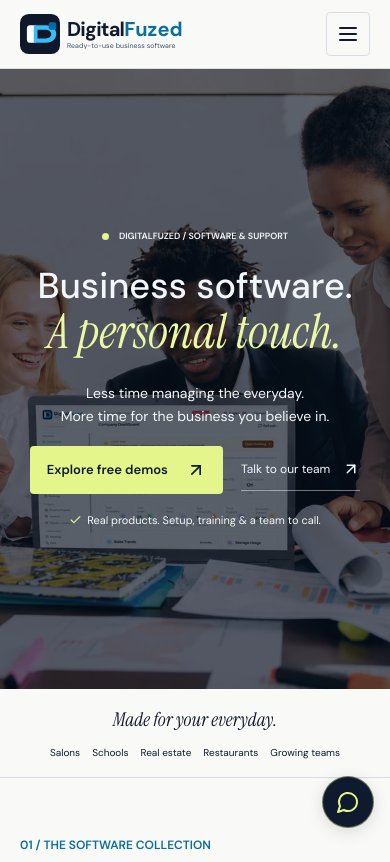
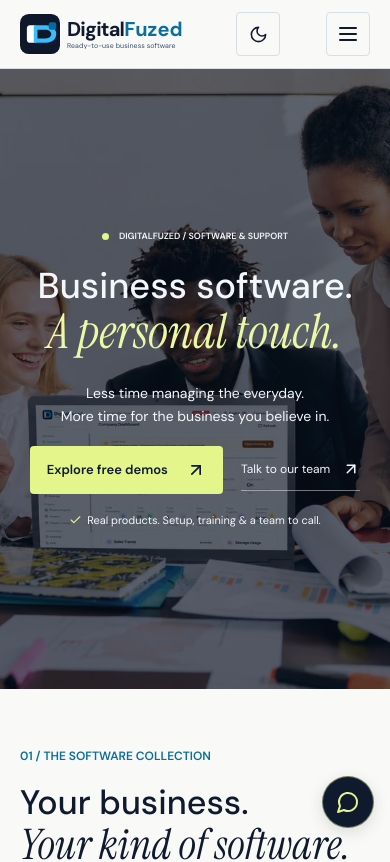
Before and after one commit to afsarkhan10182/landingPage, a React (Vite) app: page / in a window 390 px wide. Shown: the top 862 px of the page. Built offline with nearby package versions, Linux system fonts and the light colour scheme; the HTML template or start-up script is replaced by a standard one.

Commit message:
Simplify mobile navigation and product previews

```diff
--- a/src/components/Header.jsx
+++ b/src/components/Header.jsx
@@ -78,6 +78,20 @@ export default function Header() {
           </a>
         </div>
         <button
+          className="icon-button mobile-theme-toggle"
+          type="button"
+          aria-label={`Switch to ${theme === "dark" ? "light" : "dark"} mode`}
+          aria-pressed={theme === "dark"}
+          title={`Switch to ${theme === "dark" ? "light" : "dark"} mode`}
+          onClick={() => setTheme((current) => (current === "dark" ? "light" : "dark"))}
+        >
+          {theme === "dark" ? (
+            <Sun size={19} aria-hidden="true" />
+          ) : (
+            <Moon size={19} aria-hidden="true" />
+          )}
+        </button>
+        <button
           ref={toggle}
           className="icon-button menu-toggle"
           aria-label={open ? "Close menu" : "Open menu"}
@@ -116,23 +130,6 @@ export default function Header() {
             Get in touch
             <ArrowRight size={18} aria-hidden="true" />
           </a>
-          <button
-            className="mobile-theme-toggle"
-            type="button"
-            aria-label={`Switch to ${theme === "dark" ? "light" : "dark"} mode`}
-            aria-pressed={theme === "dark"}
-            onClick={() => setTheme((current) => (current === "dark" ? "light" : "dark"))}
-          >
-            <span>
-              {theme === "dark" ? (
-                <Sun size={19} aria-hidden="true" />
-              ) : (
-                <Moon size={19} aria-hidden="true" />
-              )}
-              {theme === "dark" ? "Light mode" : "Dark mode"}
-            </span>
-            <ArrowRight size={18} aria-hidden="true" />
-          </button>
         </nav>
       )}
     </header>
--- a/src/components/Hero.jsx
+++ b/src/components/Hero.jsx
@@ -1,5 +1,4 @@
 import { ArrowUpRight, Check } from "lucide-react";
-import { liveProducts } from "../data/liveProducts";
 import heroImage from "../assets/team-workspace-crm-hero.webp";
 
 export default function Hero() {
@@ -43,25 +42,6 @@ export default function Hero() {
           </div>
         </div>
       </section>
-      <div className="industry-strip" aria-label="Industries we work with">
-        <div className="shell industry-inner">
-          <span>Made for your everyday.</span>
-          <div>
-            {[
-              "Salons",
-              "Schools",
-              "Real estate",
-              "Restaurants",
-              "Growing teams",
-            ].map((name) => (
-              <span key={name}>{name}</span>
-            ))}
-          </div>
-          <small>
-            {String(liveProducts.length).padStart(2, "0")} live products
-          </small>
-        </div>
-      </div>
     </>
   );
 }
--- a/src/components/Portfolio.jsx
+++ b/src/components/Portfolio.jsx
@@ -187,6 +187,20 @@ export default function Portfolio() {
                 </button>
               ))}
             </div>
+            <label className="preview-select-label">
+              <select
+                className="preview-select"
+                aria-label="Choose product preview"
+                value={previewId}
+                onChange={(event) => selectPreview(event.target.value)}
+              >
+                {products.map((product) => (
+                  <option key={product.id} value={product.id}>
+                    {product.name}
+                  </option>
+                ))}
+              </select>
+            </label>
             <a
               className="text-link"
               href={preview.url}
--- a/src/index.css
+++ b/src/index.css
@@ -229,6 +229,21 @@ h2 em {
 .mobile-theme-toggle {
   display: none;
 }
+.preview-select-label {
+  display: none;
+}
+.preview-select {
+  display: none;
+  width: 100%;
+  min-height: 44px;
+  padding: 10px 12px;
+  border: 1px solid var(--control-border);
+  border-radius: 3px;
+  background: var(--control-surface);
+  color: var(--ink);
+  font: inherit;
+  font-size: 13px;
+}
 .text-link {
   display: inline-flex;
   align-items: center;
@@ -433,32 +448,6 @@ h2 em {
 }
 .hero-foot p svg {
   color: var(--lime);
-}
-.industry-strip {
-  border-bottom: 1px solid var(--line);
-}
-.industry-inner {
-  display: flex;
-  gap: 24px;
-  justify-content: space-between;
-  align-items: center;
-  min-height: 76px;
-}
-.industry-inner > span {
-  font-family: "Instrument Serif", Georgia, serif;
-  font-style: italic;
-  font-size: 21px;
-}
-.industry-inner > div {
-  display: flex;
-  gap: 26px;
-  align-items: center;
-  font-size: 12px;
-}
-.industry-inner small {
-  font-family: monospace;
-  font-size: 11px;
-  color: var(--muted);
 }
 .section-heading {
   display: flex;
@@ -1170,12 +1159,6 @@ h2 em {
   .header-inner .logo-mark {
     width: 210px;
   }
-  .industry-inner > div {
-    gap: 16px;
-  }
-  .industry-inner small {
-    display: none;
-  }
   .spotlight-inner {
     gap: 36px;
     grid-template-columns: 1fr 1.3fr;
@@ -1248,26 +1231,7 @@ h2 em {
     font-weight: 600;
   }
   .mobile-theme-toggle {
-    display: flex;
-    align-items: center;
-    justify-content: space-between;
-    width: 100%;
-    min-height: 48px;
-    padding: 13px 0;
-    border: 0;
-    border-top: 1px solid var(--line);
-    background: transparent;
-    color: var(--ink);
-    font-size: 14px;
-    text-align: left;
-  }
-  .mobile-theme-toggle span {
-    display: flex;
-    align-items: center;
-    gap: 10px;
-  }
-  .mobile-theme-toggle span svg {
-    color: var(--brand-blue-dark);
+    display: grid;
   }
   .section-space {
     padding-block: 58px;
@@ -1288,19 +1252,6 @@ h2 em {
   }
   .hero h1 em {
     font-size: 68px;
-  }
-  .industry-inner {
-    min-height: 88px;
-    flex-direction: column;
-    gap: 10px;
-    justify-content: center;
-    padding-block: 16px;
-  }
-  .industry-inner > div {
-    flex-wrap: wrap;
-    justify-content: center;
-    gap: 10px 20px;
-    font-size: 11px;
   }
   .section-heading {
     align-items: flex-start;
@@ -1346,10 +1297,17 @@ h2 em {
     gap: 32px;
   }
   .preview-switch {
-    display: flex;
+    display: none;
     max-width: 100%;
     overflow-x: auto;
     scrollbar-width: none;
+  }
+  .preview-select-label {
+    display: block;
+    margin: 24px 0 14px;
+  }
+  .preview-select {
+    display: block;
   }
   .preview-switch::-webkit-scrollbar {
     display: none;
@@ -1508,13 +1466,6 @@ h2 em {
   }
   .hero-foot p svg {
     width: 13px;
-  }
-  .industry-inner > span {
-    font-size: 19px;
-  }
-  .industry-inner > div {
-    gap: 8px 12px;
-    font-size: 10px;
   }
   .product-filters {
     gap: 4px;
```
